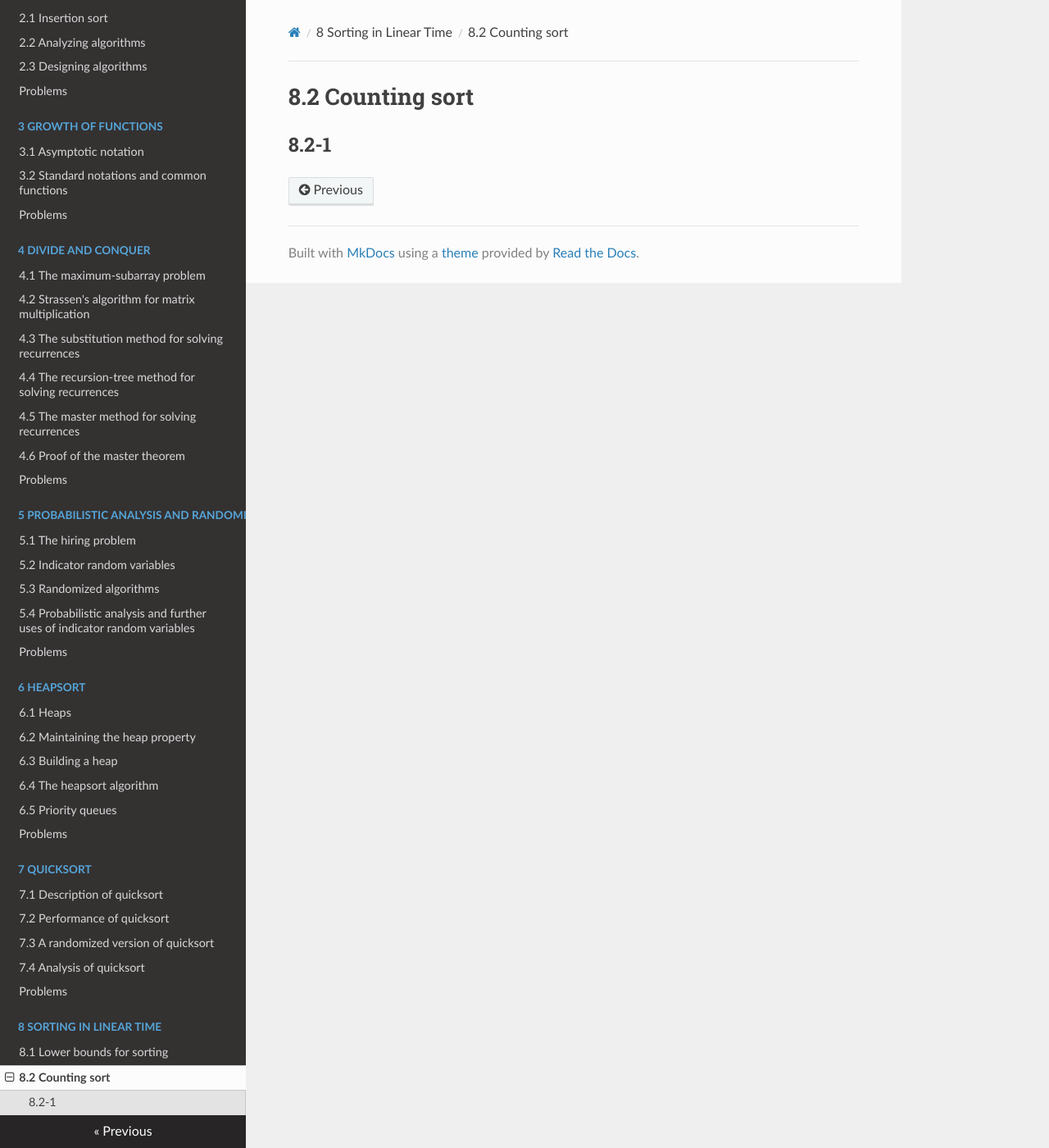
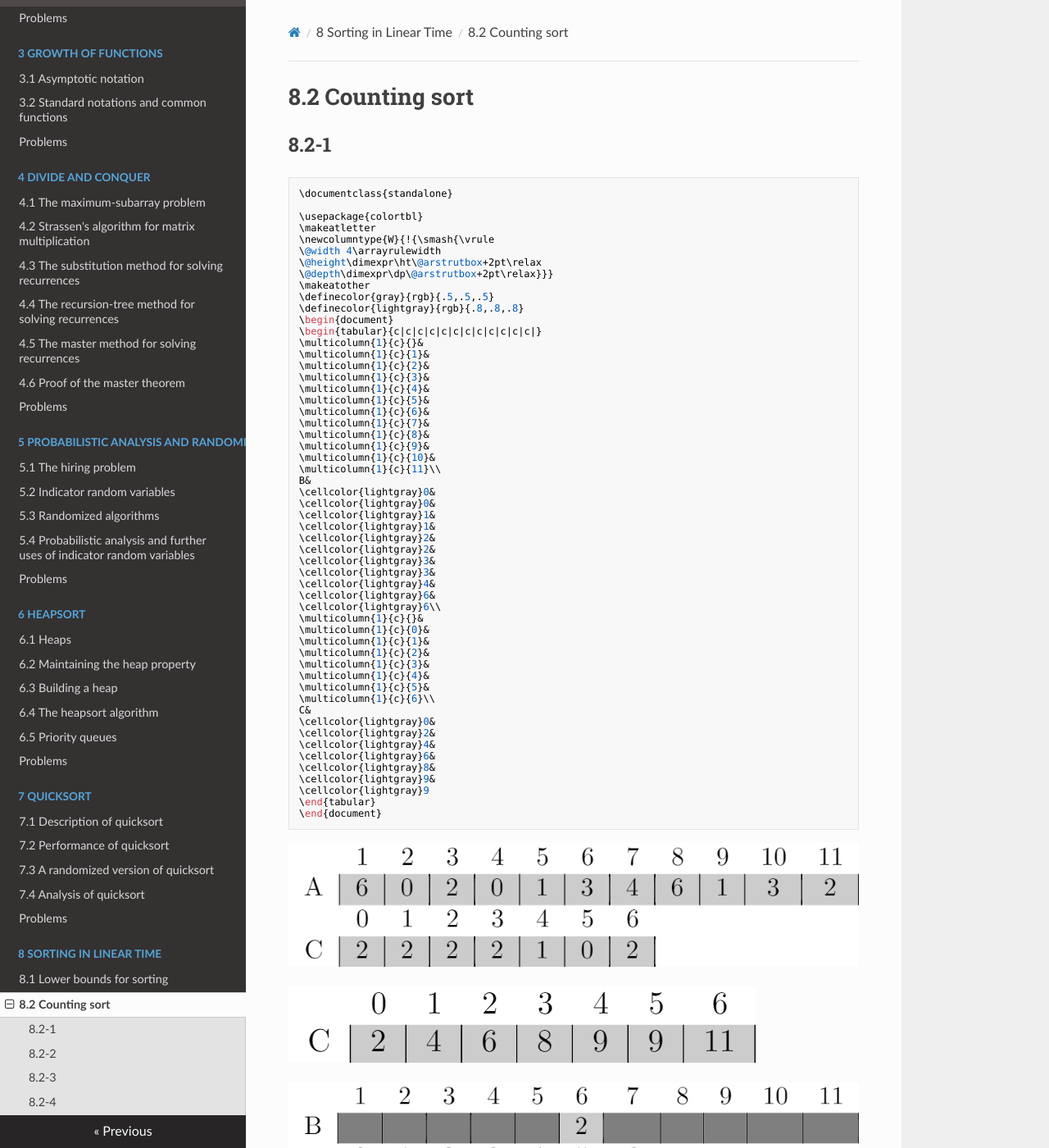
Before and after one commit to Frederick-S/Introduction-to-Algorithms-Notes, an MkDocs documentation site: the page built from docs/8-Sorting-in-Linear-Time/8.2-Counting-sort.md, in a window 1280 px wide and 1400 px high. Shown: the whole window at 82% size. Built offline with MkDocs 1.6.1, drawn with Linux system fonts in a browser that asks for light colours; nearby versions of some CDN libraries; old or Windows-style settings are respelled for this version of MkDocs; some of the changed text lies outside the part shown.

Commit message:
Add 8.2-1 to 8.2-3

````diff
--- a/docs/8-Sorting-in-Linear-Time/8.2-Counting-sort.md
+++ b/docs/8-Sorting-in-Linear-Time/8.2-Counting-sort.md
@@ -1,2 +1,95 @@
 # 8.2 Counting sort
 ## 8.2-1
+```
+\documentclass{standalone}
+
+\usepackage{colortbl}
+\makeatletter
+\newcolumntype{W}{!{\smash{\vrule
+\@width 4\arrayrulewidth
+\@height\dimexpr\ht\@arstrutbox+2pt\relax
+\@depth\dimexpr\dp\@arstrutbox+2pt\relax}}}
+\makeatother
+\definecolor{gray}{rgb}{.5,.5,.5}
+\definecolor{lightgray}{rgb}{.8,.8,.8}
+\begin{document}
+\begin{tabular}{c|c|c|c|c|c|c|c|c|c|c|c|}
+\multicolumn{1}{c}{}&
+\multicolumn{1}{c}{1}&
+\multicolumn{1}{c}{2}&
+\multicolumn{1}{c}{3}&
+\multicolumn{1}{c}{4}&
+\multicolumn{1}{c}{5}&
+\multicolumn{1}{c}{6}&
+\multicolumn{1}{c}{7}&
+\multicolumn{1}{c}{8}&
+\multicolumn{1}{c}{9}&
+\multicolumn{1}{c}{10}&
+\multicolumn{1}{c}{11}\\
+B&
+\cellcolor{lightgray}0&
+\cellcolor{lightgray}0&
+\cellcolor{lightgray}1&
+\cellcolor{lightgray}1&
+\cellcolor{lightgray}2&
+\cellcolor{lightgray}2&
+\cellcolor{lightgray}3&
+\cellcolor{lightgray}3&
+\cellcolor{lightgray}4&
+\cellcolor{lightgray}6&
+\cellcolor{lightgray}6\\
+\multicolumn{1}{c}{}&
+\multicolumn{1}{c}{0}&
+\multicolumn{1}{c}{1}&
+\multicolumn{1}{c}{2}&
+\multicolumn{1}{c}{3}&
+\multicolumn{1}{c}{4}&
+\multicolumn{1}{c}{5}&
+\multicolumn{1}{c}{6}\\
+C&
+\cellcolor{lightgray}0&
+\cellcolor{lightgray}2&
+\cellcolor{lightgray}4&
+\cellcolor{lightgray}6&
+\cellcolor{lightgray}8&
+\cellcolor{lightgray}9&
+\cellcolor{lightgray}9
+\end{tabular}
+\end{document}
+```
+
+![Alt text](./8.2-1-a.png)
+
+![Alt text](./8.2-1-b.png)
+
+![Alt text](./8.2-1-c.png)
+
+![Alt text](./8.2-1-d.png)
+
+![Alt text](./8.2-1-e.png)
+
+![Alt text](./8.2-1-f.png)
+
+![Alt text](./8.2-1-g.png)
+
+![Alt text](./8.2-1-h.png)
+
+![Alt text](./8.2-1-i.png)
+
+![Alt text](./8.2-1-j.png)
+
+![Alt text](./8.2-1-k.png)
+
+![Alt text](./8.2-1-l.png)
+
+![Alt text](./8.2-1-m.png)
+
+## 8.2-2
+Suppose for two indices i < j, we have A[i] = A[j]. And we scan A from n to 1, so we met A[j] first, and then we put A[j] in B and subtract 1 from C[A[j]], so when we met A[i], it will be put before A[j], so the numbers with the same value appear in the output array in the same order as they do in the input array, `COUNTING-SORT` is stable.
+
+## 8.2-3
+The new algorithm works properly because it only affects the output of the elements that have same value, the relative order of distinct elements is not affected.
+
+But the algorithm is not stable, because the numbers with the same value appear in the output array in the opposite order now.
+
+## 8.2-4
````
